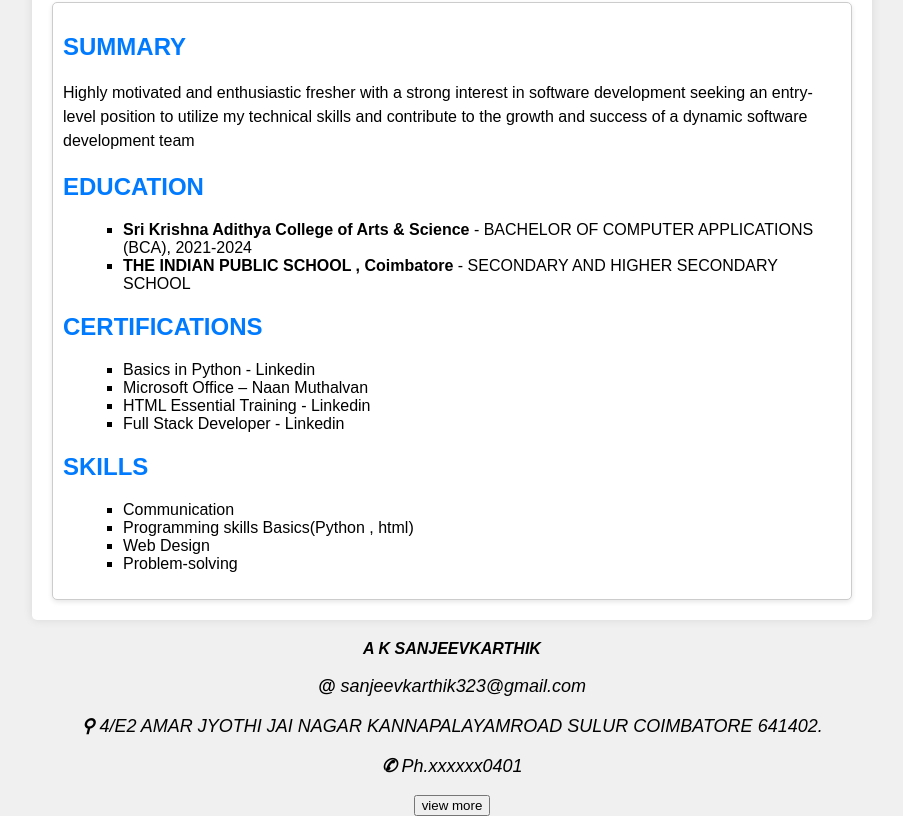
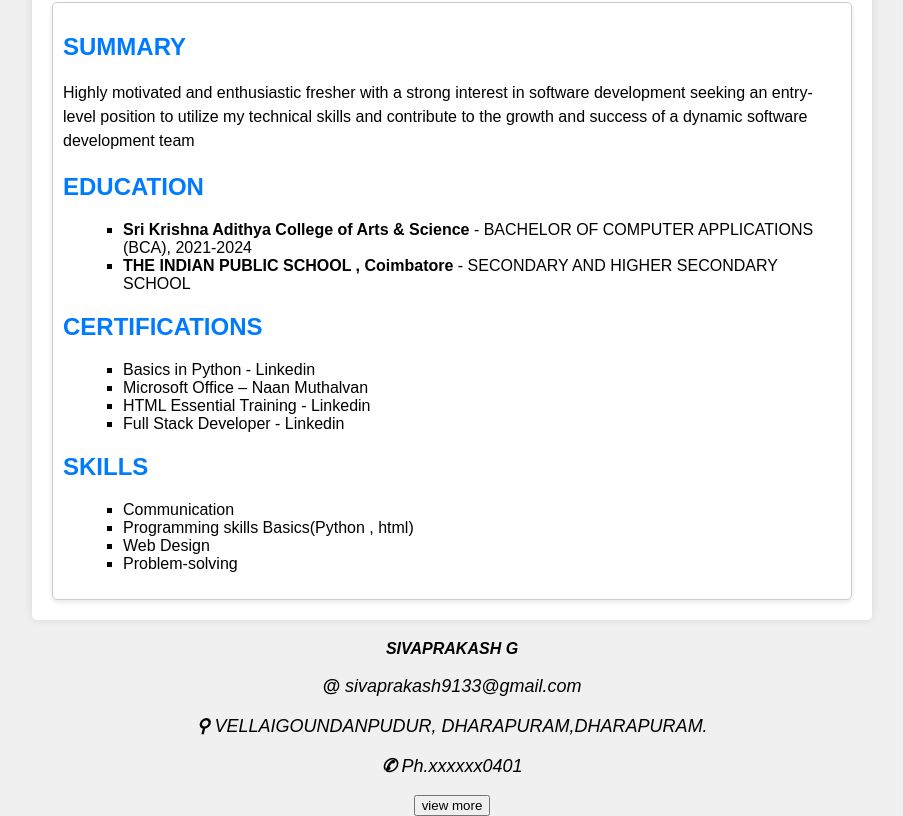
Before and after one commit to asbruag21bsit233/DigitalPortfolio, a plain HTML site: page index.html in a window 1280 px wide. Shown: the part 548-1364 px from the top of the page, without its empty margins (188-1091 px from the left). Drawn offline with Linux system fonts and the light colour scheme.

Commit message:
Update index.html

```diff
--- a/index.html
+++ b/index.html
@@ -144,9 +144,9 @@ Highly motivated and enthusiastic fresher with a strong interest in software dev
             </ul>
         </section>
     </div>
- <p style="color: black;text-align: center;font-size: *-large;font-style: italic;" ><b>A K SANJEEVKARTHIK</b></p>
-            <p style="color: black;text-align: center;font-size: large;font-style: italic;"><span><b>&#64</b></span> sanjeevkarthik323@gmail.com</p>
-            <p style="color: black;text-align: center;font-size: large;font-style: italic;"><span><b>&#9906</b></span> 4/E2 AMAR JYOTHI JAI NAGAR KANNAPALAYAMROAD SULUR COIMBATORE 641402.</p>
+ <p style="color: black;text-align: center;font-size: *-large;font-style: italic;" ><b>SIVAPRAKASH G</b></p>
+            <p style="color: black;text-align: center;font-size: large;font-style: italic;"><span><b>&#64</b></span> sivaprakash9133@gmail.com</p>
+            <p style="color: black;text-align: center;font-size: large;font-style: italic;"><span><b>&#9906</b></span> VELLAIGOUNDANPUDUR, DHARAPURAM,DHARAPURAM.</p>
             <p style="color: black;text-align: center;font-size: large;font-style: italic;"><span><b>&#9990</b></span> Ph.xxxxxx0401</p>
             <form align="center">
             <button>view more</button>
```
